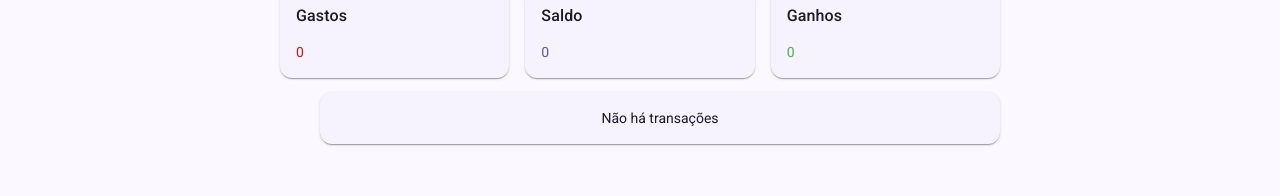
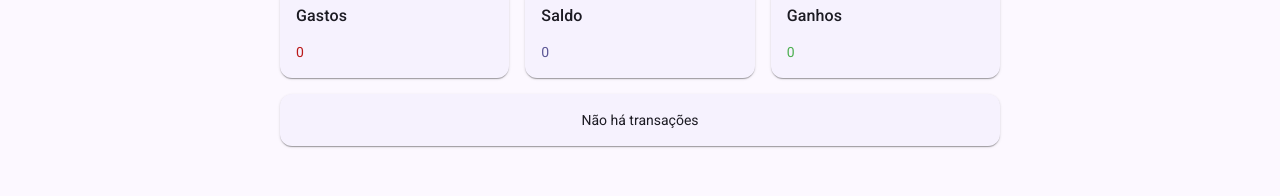
Before and after one commit to ketlynsantos/gerenciador-financeiro, an Angular app: page / in a window 1280 px wide. Shown: the part 100-296 px from the top of the page. Built offline with nearby package versions, Linux system fonts and the light colour scheme.

Commit message:
style: adiciona classe para aplicar margem na listagem

```diff
--- a/src/app/features/home/home.html
+++ b/src/app/features/home/home.html
@@ -1,9 +1,8 @@
 <app-balance [transactions]="transactions()"></app-balance>
-
-<ul>
+<div class="home__transactions">
     @for (item of transactions(); track item) {
         <app-transaction-item [transaction]="item"></app-transaction-item>
     } @empty {
         <app-no-transactions />
     }
-</ul>
+</div>
--- a/src/app/features/home/home.scss
+++ b/src/app/features/home/home.scss
@@ -0,0 +1,3 @@
+.home__transactions {
+    margin: 16px 0;
+}
```
